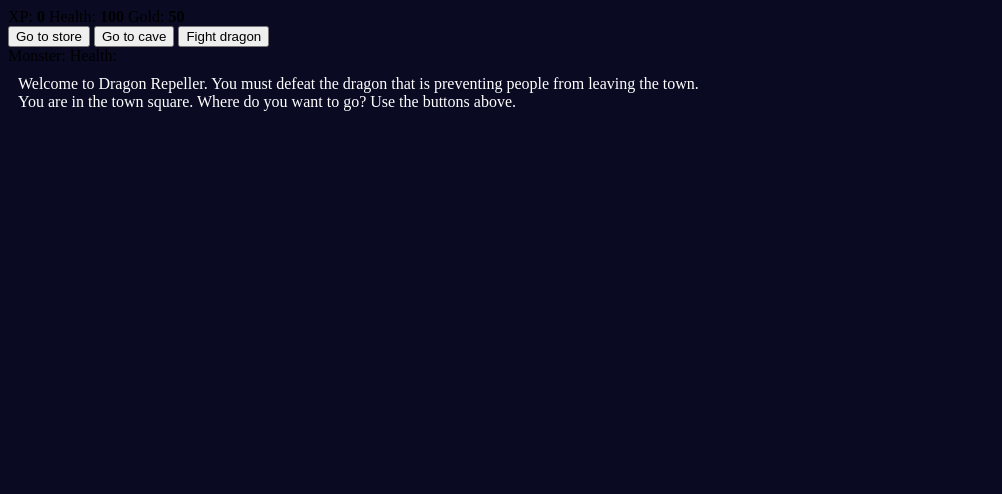
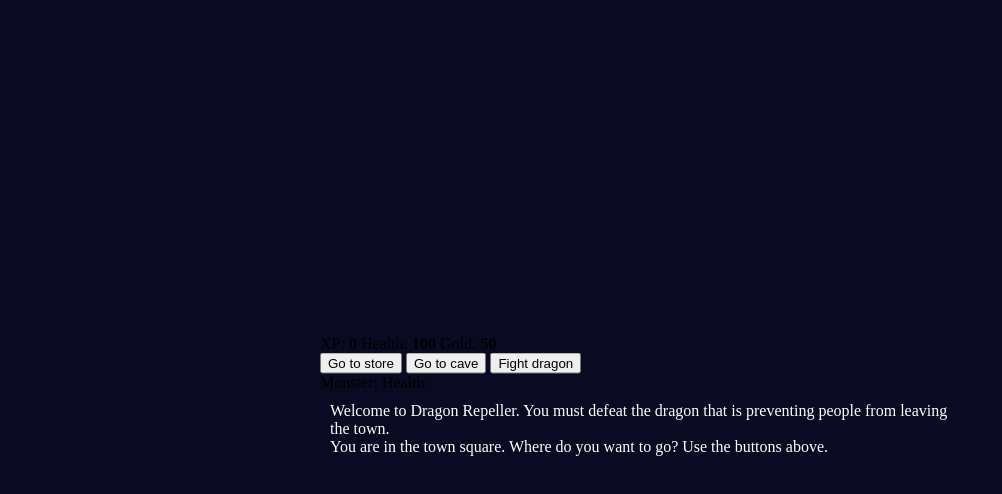
Before and after one commit to GeekJulia/Role_Playing_game, a plain HTML site: page Dragon_xml.html in a window 1280 px wide. Shown: the whole page, without its empty margins (0-1002 px from the left). Drawn offline with Linux system fonts and the light colour scheme.

Commit message:
Placed objects at the center of the page

```diff
--- a/Dragon_xml.html
+++ b/Dragon_xml.html
@@ -8,6 +8,7 @@
 
 </head>
 <body>
+<div class="middle">
     <div id="game">
 
         <div id="stats">
@@ -40,6 +41,8 @@
 
     </div>
 
+</div>
+
     <script src='Dragon_Js.js'></script>
 </body>
 </html>
--- a/styles.css
+++ b/styles.css
@@ -1,5 +1,13 @@
 body{
     background-color: #0a0a23;
+}
+.middle{
+    display: grid;
+    place-items: center;
+    position: absolute;
+    top:50%;
+    left:50%;
+    transform: translate(-50%,-50%);
 }
 #text{
     background-color: #0a0a23;
```
Also changed, not shown: dragonBack.avif (added).
